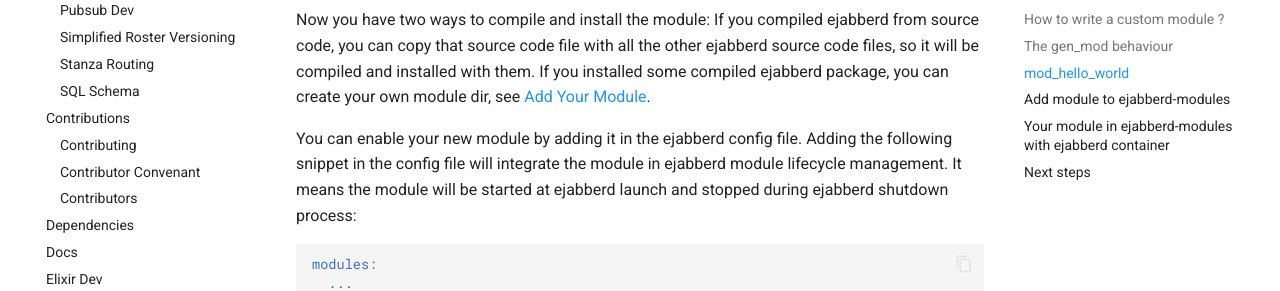
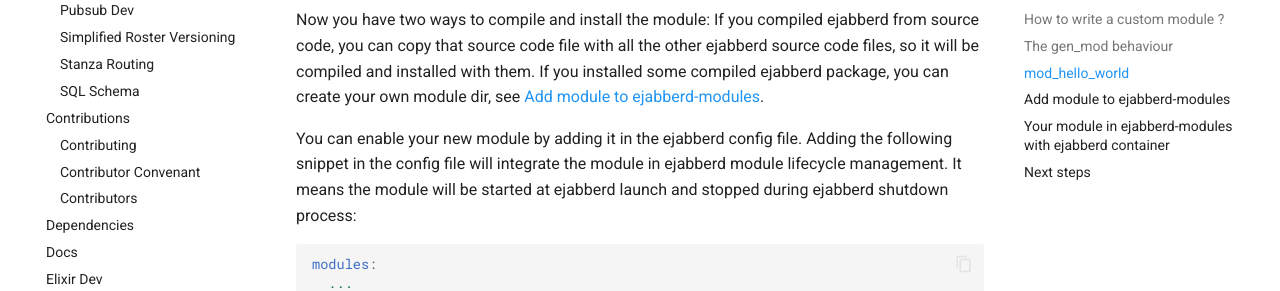
Before and after one commit to processone/docs.ejabberd.im, an MkDocs documentation site: the page built from content/developer/extending-ejabberd/modules.md, in a window 1280 px wide and 900 px high, scrolled down 2382 px. Shown: the part 173-464 px from the top of the window. Built offline with MkDocs 1.6.1 and Material for MkDocs 9.7.7, drawn with Linux system fonts in a browser that asks for light colours; comment, search, counter and statistics services are not loaded.

Commit message:
Fix broken link to anchor

```diff
--- a/content/developer/extending-ejabberd/modules.md
+++ b/content/developer/extending-ejabberd/modules.md
@@ -89,7 +89,7 @@
 If you compiled ejabberd from source code, you can copy that source code file
 with all the other ejabberd source code files, so it will be compiled and installed with them.
 If you installed some compiled ejabberd package, you can create your own module dir, see
-[Add Your Module](#add-your-module).
+[Add module to ejabberd-modules](#add-module-to-ejabberd-modules).
 
 You can enable your new module by adding it in the ejabberd config file.
 Adding the following snippet in the config file will integrate the module in ejabberd module lifecycle management. It means the module will be started at ejabberd launch and stopped during ejabberd shutdown process:
```
Also changed, not shown: content/developer/extending-ejabberd/elixir.md (+1 -1 lines).
